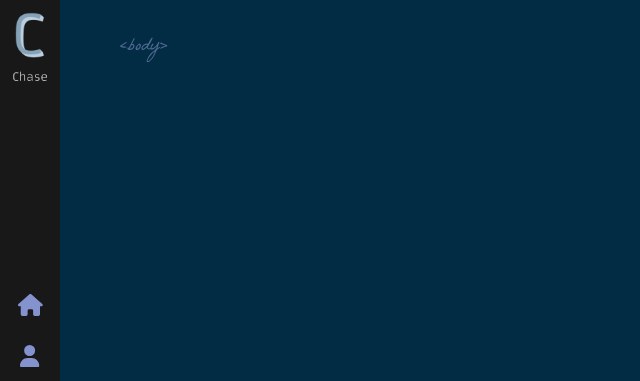
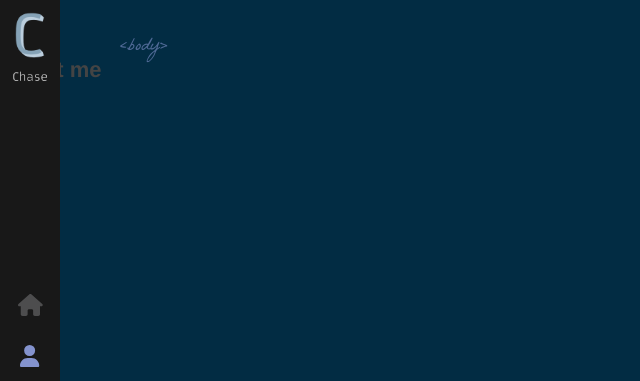
Before and after one commit to Chase-Forestello/react-portfolio, a React (Create React App) app: page /react-portfolio/about in a window 1280 px wide. Shown: the top 381 px of the page, without its empty margins (0-640 px from the left). Built offline with nearby package versions, Linux system fonts and the light colour scheme.

Commit message:
fixed active classes for nav bar

```diff
--- a/src/App.js
+++ b/src/App.js
@@ -9,7 +9,7 @@ function App() {
     <>
       <Routes>
         <Route path="/react-portfolio" element={<Layout />}>
-          <Route index element={<Home />} />
+          <Route path="home" index element={<Home />} />
           <Route path="about" element={<About />} />
           {/*<Route path="/contact" element={<Contact />} />
           <Route path="/portfolio" element={<Portfolio />} />
--- a/src/components/About/About.jsx
+++ b/src/components/About/About.jsx
@@ -1,7 +1,19 @@
+import AnimatedLetters from "../AnimatedLetters/AnimatedLetters";
 import "./About.scss";
 
 const About = () => {
-  "Hello";
+  return (
+    <div className="container about-page">
+      <div className="text-zone">
+        <h1>
+          <AnimatedLetters
+            strArray={["A", "b", "o", "u", "t", " ", "m", "e"]}
+            index={15}
+          ></AnimatedLetters>
+        </h1>
+      </div>
+    </div>
+  );
 };
 
 export default About;
--- a/src/components/Sidebar/Sidebar.js
+++ b/src/components/Sidebar/Sidebar.js
@@ -9,18 +9,21 @@ import { faGithub, faLinkedin } from "@fortawesome/free-brands-svg-icons";
 const Sidebar = () => {
   return (
     <div className="nav-bar">
-      <Link className="logo" to="/react-portfolio">
+      <Link className="logo" to="/react-portfolio/home">
         <img src={LogoC} alt="Logo" />
         <img className="sub-logo" src={LogoSubtitle} alt="Logo" />
       </Link>
       <nav>
-        <NavLink exact="true" activeClassName="active" to="/react-portfolio">
+        <NavLink
+          exact="true"
+          className={(navData) => (navData.isActive ? "home-link active" : "home-link")}
+          to="/react-portfolio/home"
+        >
           <FontAwesomeIcon icon={faHome} color="#4d4d4e" />
         </NavLink>
         <NavLink
           exact="true"
-          activeClassName="active"
-          className="about-link"
+          className={(navData) => (navData.isActive ? "about-link active" : "about-link")}
           to="/react-portfolio/about"
         >
           <FontAwesomeIcon icon={faUser} color="#4d4d4e" />
@@ -36,14 +39,22 @@ const Sidebar = () => {
       </nav>
       <ul>
         <li>
-            <a target="_blank" rel="noreferrer" href="https://www.linkedin.com/in/chase-forestello/">
-                <FontAwesomeIcon icon={faLinkedin} color="#4d4d4e" />
-            </a>
+          <a
+            target="_blank"
+            rel="noreferrer"
+            href="https://www.linkedin.com/in/chase-forestello/"
+          >
+            <FontAwesomeIcon icon={faLinkedin} color="#4d4d4e" />
+          </a>
         </li>
         <li>
-            <a target="_blank" rel="noreferrer" href="https://github.com/Chase-Forestello">
-                <FontAwesomeIcon icon={faGithub} color="#4d4d4e" />
-            </a>
+          <a
+            target="_blank"
+            rel="noreferrer"
+            href="https://github.com/Chase-Forestello"
+          >
+            <FontAwesomeIcon icon={faGithub} color="#4d4d4e" />
+          </a>
         </li>
       </ul>
     </div>
--- a/src/components/Sidebar/Sidebar.scss
+++ b/src/components/Sidebar/Sidebar.scss
@@ -71,7 +71,7 @@ nav {
       transition: all 0.3s ease-out;
     }
 
-    &:first-child{
+    a.home-link{
         &:after {
             content: "HOME";
         }
```
